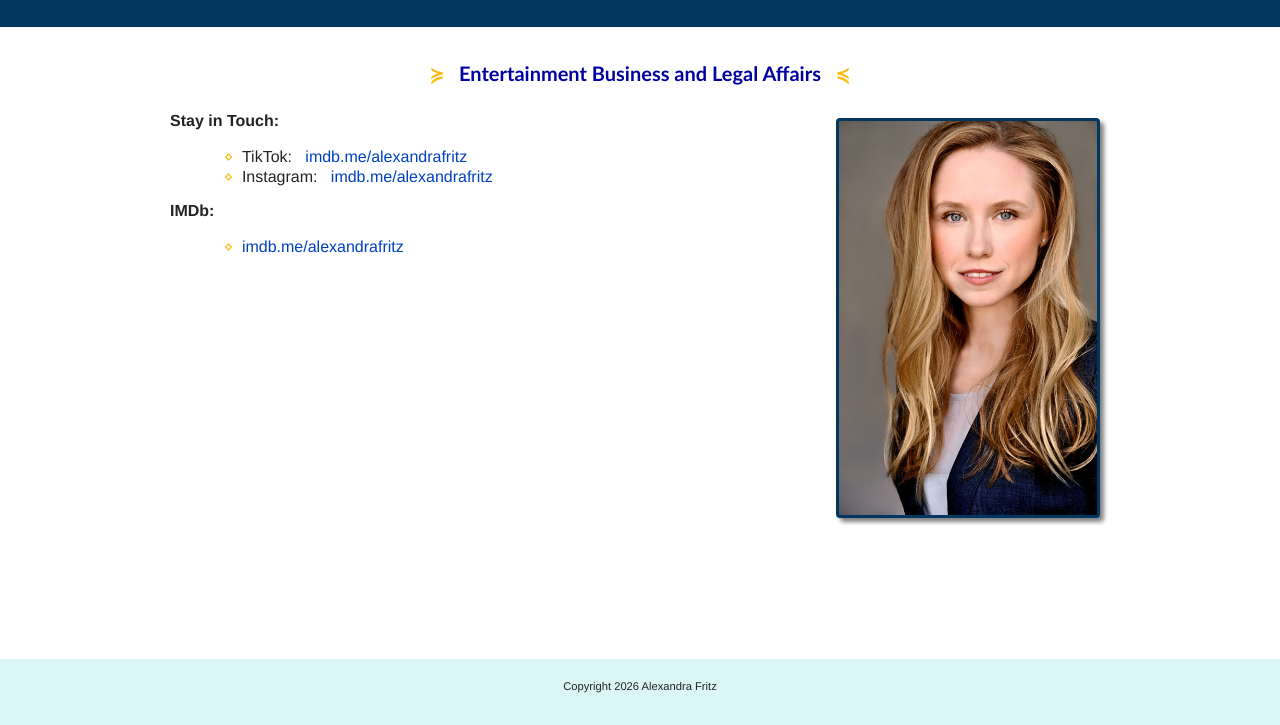
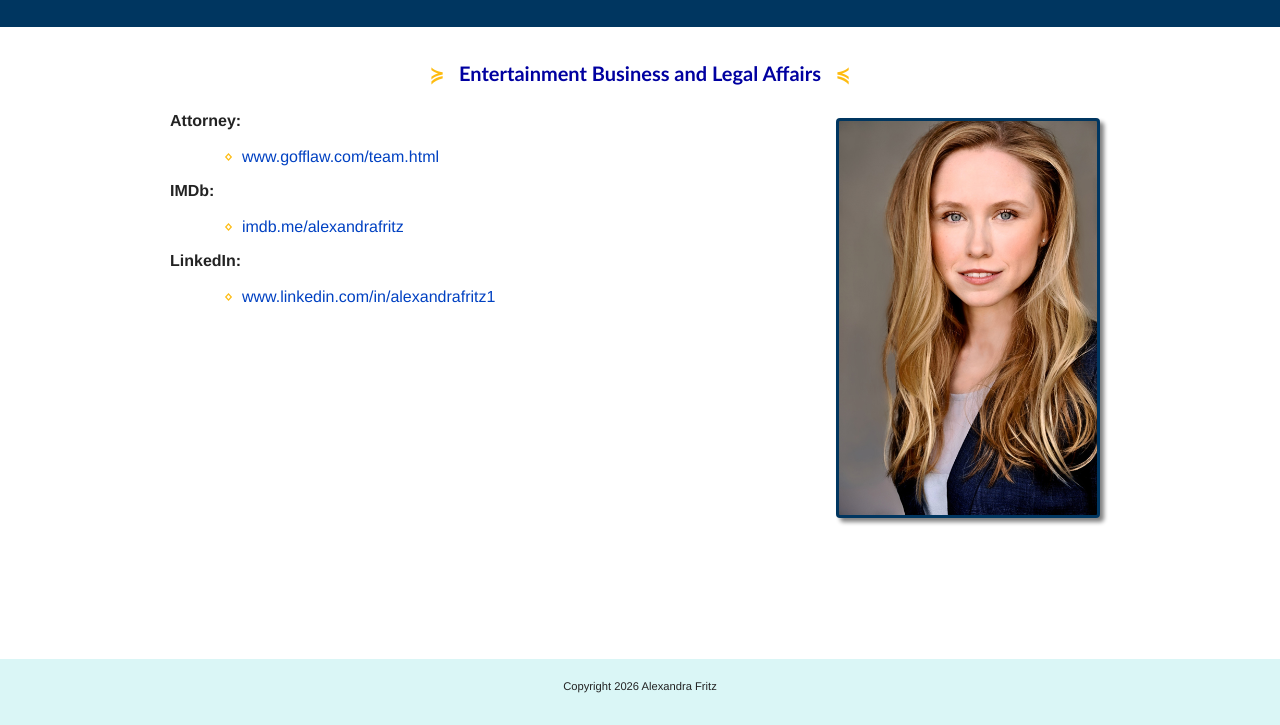
Before and after one commit to 1afritz/my-site, a plain HTML site: page index.html in a window 1280 px wide. Shown: the part 75-800 px from the top of the page. Drawn offline with Linux system fonts and the light colour scheme.

Commit message:
Update index.html

```diff
--- a/index.html
+++ b/index.html
@@ -37,7 +37,7 @@
 <div class="dropdownItems">
 
   <div class="dropdown">
-    <button class="dropbtn" style="background-color: #003660; color:#ffffff;" onclick="window.location.href='indexAF.html';">Home</button>
+    <button class="dropbtn" style="background-color: #003660; color:#ffffff;" onclick="window.location.href='index.html';">Home</button>
 
     <div class="dropdown-content">
       <a href="#">Link 1</a>
@@ -62,7 +62,7 @@
 
 
     <div class="dropdown">
-    <button class="dropbtn" onclick="window.location.href='indexAF.html';">Render</button>
+    <button class="dropbtn" onclick="window.location.href='index.html';">Render</button>
     <div class="dropdown-content">
     </div>
   </div>
@@ -98,17 +98,22 @@
 
 
 
-<!--
-<p>
-Stuff.
-</p>
--->
 
 
-<p><strong>Stay in Touch:</strong>
+
+
+<p><strong>Attorney:</strong>
 <ul>
-	<li>TikTok:&nbsp;&nbsp; <a href="imdb.me/alexandrafritz" style="text-decoration:none">imdb.me/alexandrafritz</a></li>
-	<li>Instagram:&nbsp;&nbsp; <a href="imdb.me/alexandrafritz" style="text-decoration:none">imdb.me/alexandrafritz</a></li>
+	<li><a href="www.gofflaw.com/team.html" style="text-decoration:none">www.gofflaw.com/team.html</a></li>
+</ul>
+</p>
+
+
+
+
+<p><strong>IMDb:</strong>
+<ul>
+	<li><a href="imdb.me/alexandrafritz" style="text-decoration:none">imdb.me/alexandrafritz</a></li>
 </ul>
 </p>
 
@@ -116,14 +121,29 @@ Stuff.
 
 
 
-<p><strong>IMDb:</strong>
+<p><strong>LinkedIn:</strong>
 <ul>
-	<li><a href="imdb.me/alexandrafritz" style="text-decoration:none">imdb.me/alexandrafritz</a></li>
-	<!--
-		<li><strong>Twitter:</strong> <a href="https://twitter.com/1_AlexFritz" style="text-decoration:none">@1_AlexFritz</a></li>
-	-->
+	<li><a href="www.linkedin.com/in/alexandrafritz1" style="text-decoration:none">www.linkedin.com/in/alexandrafritz1</a></li>
 </ul>
 </p>
+
+
+
+
+
+<!--
+<p><strong>Stay in Touch:</strong>
+<ul>
+	<li>TikTok:&nbsp;&nbsp; <a href="imdb.me/alexandrafritz" style="text-decoration:none">imdb.me/alexandrafritz</a></li>
+	<li>Instagram:&nbsp;&nbsp; <a href="imdb.me/alexandrafritz" style="text-decoration:none">imdb.me/alexandrafritz</a></li>
+	<li>LinkedIn:&nbsp;&nbsp; <a href="www.linkedin.com/in/alexandrafritz1" style="text-decoration:none">www.linkedin.com/in/alexandrafritz1</a></li>
+</ul>
+</p>
+-->
+
+
+
+
 
 
 
```
